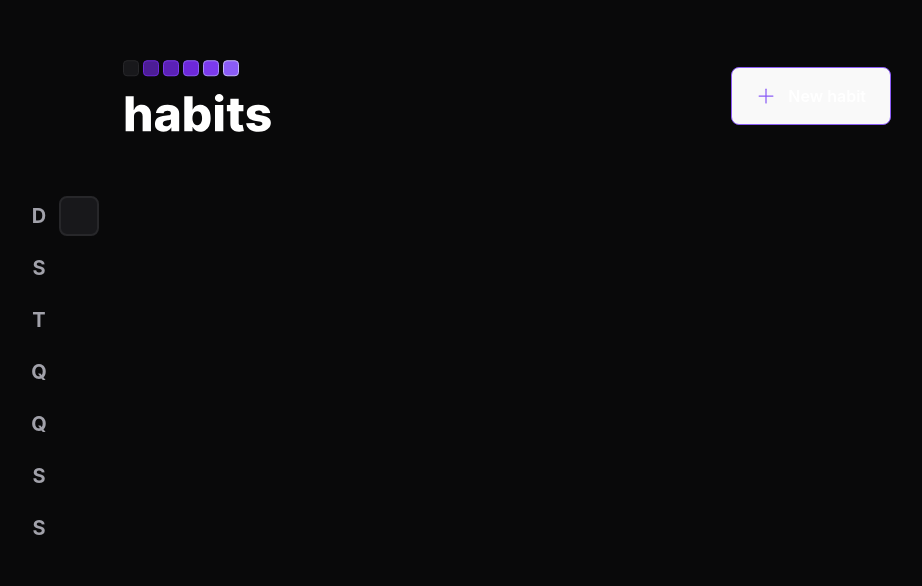
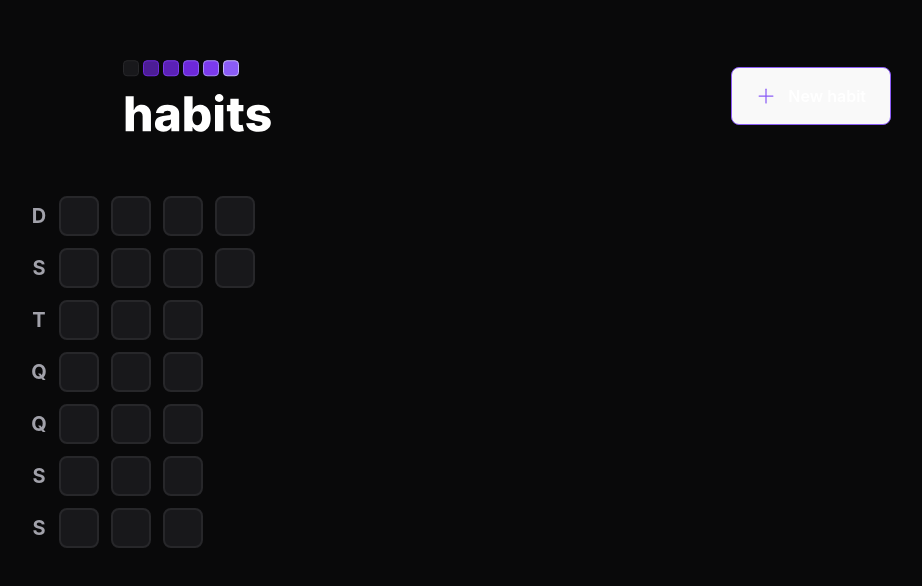
Before and after one commit to vitorhugo-pinto/nlw-setup-web, a React (Vite) app: page / in a window 1280 px wide. Shown: the part 128-714 px from the top of the page, without its empty margins (165-1087 px from the left). Built offline with nearby package versions, Linux system fonts and the light colour scheme.

Commit message:
function generate all dates from day 1 until now usage

```diff
--- a/src/components/SummaryTable.tsx
+++ b/src/components/SummaryTable.tsx
@@ -1,6 +1,9 @@
+import { datesFromNewYearUntilNow } from "../utils/dates-from-newyear-until-now";
 import { DailyHabit } from "./DailyHabits";
 
 const weekDays = ["D", "S", "T", "Q", "Q", "S", "S"];
+
+const datesFromDayOne = datesFromNewYearUntilNow();
 
 export function SummaryTable() {
   return (
@@ -18,7 +21,9 @@ export function SummaryTable() {
         })}
       </div>
       <div className="grid grid-rows-7 grid-flow-col gap-3">
-        <DailyHabit />
+        {datesFromDayOne.map((date) => {
+          return <DailyHabit key={date.toDateString()} />;
+        })}
       </div>
     </div>
   );
--- a/src/utils/dates-from-newyear-until-now.ts
+++ b/src/utils/dates-from-newyear-until-now.ts
@@ -1,12 +1,12 @@
 import dayjs from "dayjs";
 
 export function datesFromNewYearUntilNow() {
-  const fisrtDayOfTheYear = dayjs().startOf("year");
+  const firstDayOfTheYear = dayjs().startOf("year");
   const today = new Date();
 
   const dates = [];
   // compareDate will behave as a counter
-  let compareDate = fisrtDayOfTheYear;
+  let compareDate = firstDayOfTheYear;
 
   while (compareDate.isBefore(today)) {
     dates.push(compareDate.toDate());
```
